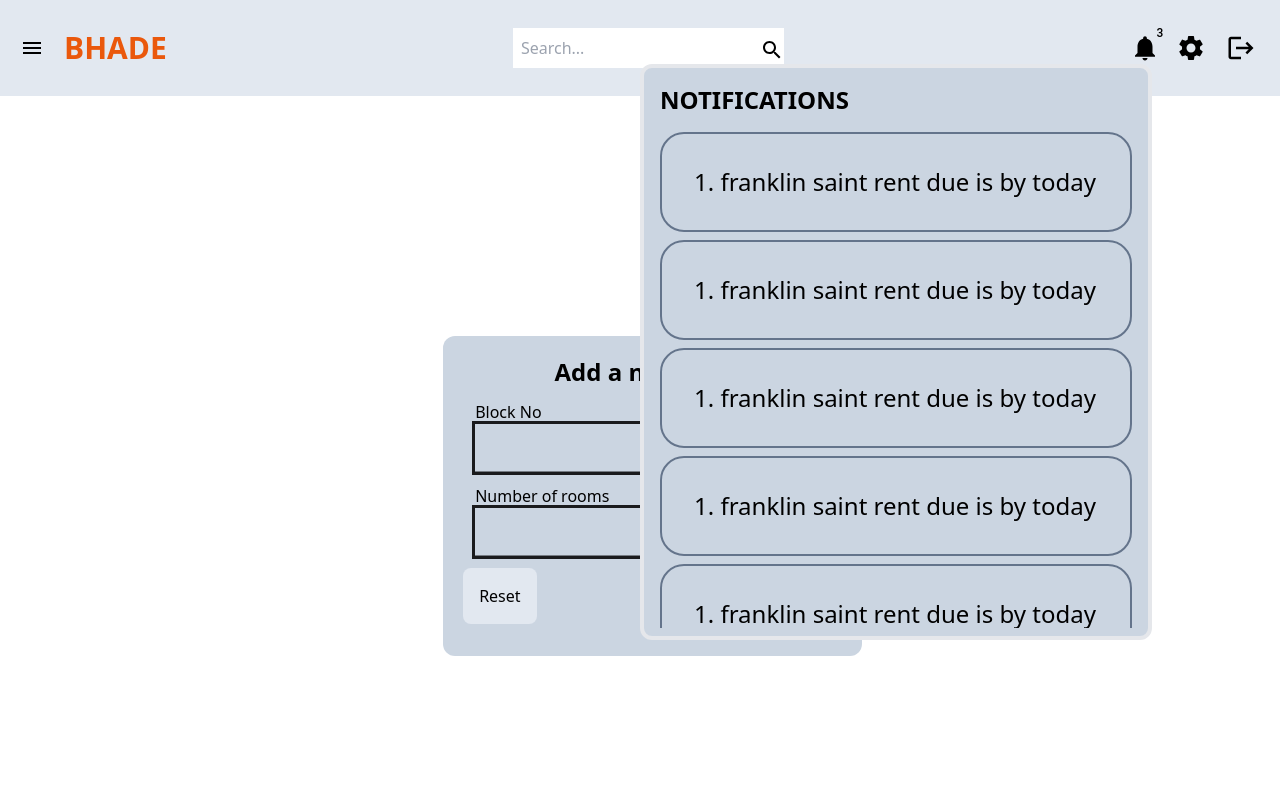
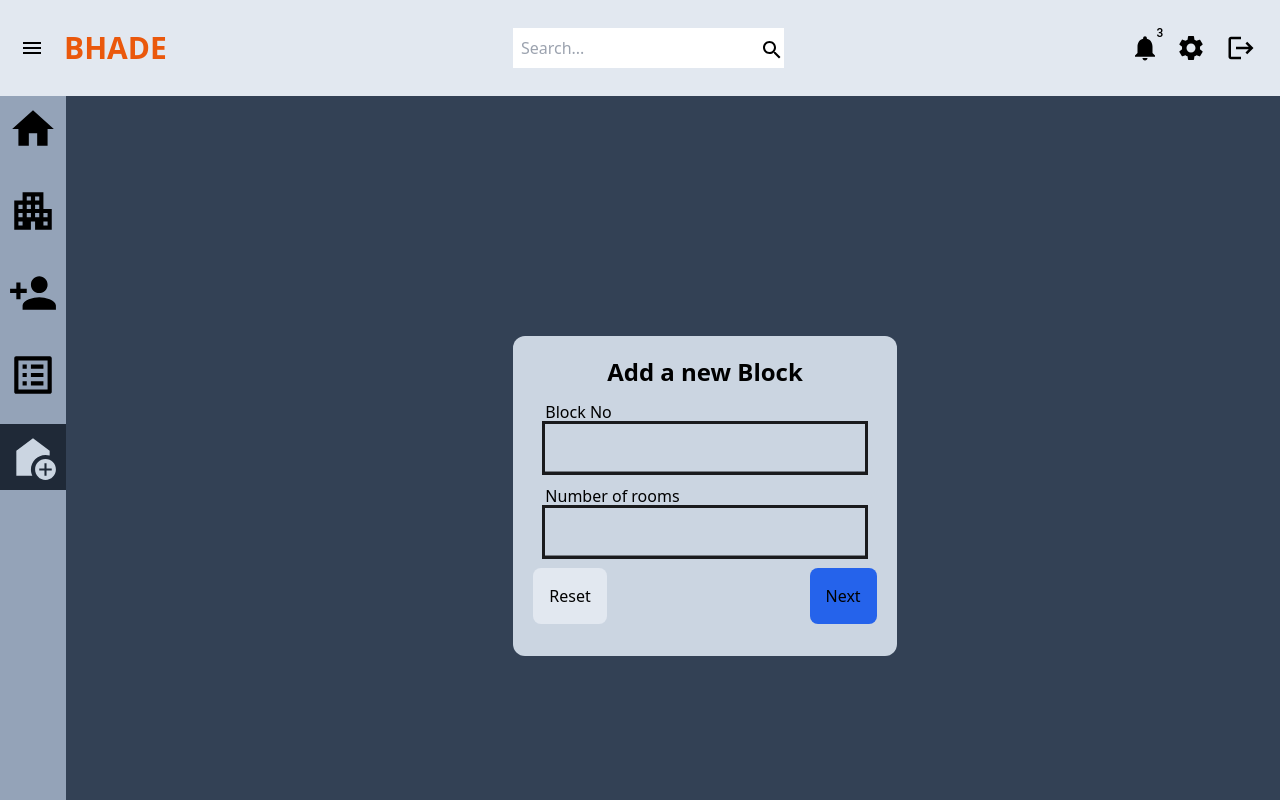
Before and after one commit to Frank-128/bhade, a React (Vite) app: page /addBlock in a window 1280 px wide. Shown: the top 800 px of the page. Built offline with nearby package versions, Linux system fonts and the light colour scheme.

Commit message:
responsive designs

```diff
--- a/src/App.jsx
+++ b/src/App.jsx
@@ -1,5 +1,5 @@
 import React, { useState } from "react";
-import { BrowserRouter, Outlet, Route, Routes } from "react-router-dom";
+import { BrowserRouter, Outlet, Route, Routes, useLocation } from "react-router-dom";
 import Navbar from "./components/Navbar";
 import Sidebar from "./components/Sidebar";
 import BlockPage from "./pages/BlockPage";
@@ -10,7 +10,7 @@ import TenantDetail from "./pages/TenantDetail";
 import {Setting} from "./pages/Setting";
 import { ChangePassword } from "./pages/ChangePassword";
 import { Account } from "./pages/Account";
-import { ChangeEmail } from "./pages/changeEmail";
+import { ChangeEmail } from "./pages/ChangeEmail";
 import AddTenant from "./pages/AddTenant";
 import EditTenant from "./pages/EditTenant";
 import AddRooms from "./pages/AddRooms";
@@ -19,7 +19,14 @@ import AddBlock from "./pages/AddBlock";
 
 function Skeleton() {
   const [isOpen, setIsOpen] = useState(false);
-    const [window, setWindow]= useState(false);
+    const [window, setWindow]= useState(true);
+    const location = useLocation();
+    const routePath = location.pathname.split('/')[1];
+    const [activeItem, setActiveItem] = React.useState(routePath || 'dashboard');
+    const handleActive = (tab) => {
+      setActiveItem(tab);
+
+    };
     const handleClick = (e)=>{
 
 
@@ -29,22 +36,23 @@ function Skeleton() {
             setWindow(true);
         }
     }
+    console.log(routePath)
   return (
-    <div onClick={handleClick} className="w-full skeleton  h-full ">
-      <Navbar isOpen={isOpen} window={window} setWindow={setWindow} setIsOpen={setIsOpen} />
+    <div onClick={handleClick} className="w-full skeleton relative  h-full ">
+      <Navbar isOpen={isOpen} handleActive={handleActive} window={window} setWindow={setWindow} setIsOpen={setIsOpen} />
       <div className="flex relative h-screen  w-full">
         <div
-          className={` h-full w-full   duration-300  ${
-            isOpen ? "basis-3/12" : "  basis-0 -ml-32"
+          className={` h-full w-full  duration-300  ${
+            isOpen ? "basis-3/12  " : "  basis-0"
           }`}
         >
-          {<Sidebar isOpen={isOpen} />}
+          {<Sidebar handleActive={handleActive} isOpen={isOpen} routePath={routePath} activeItem={activeItem} setActiveItem={setActiveItem} setIsOpen={setIsOpen} />}
         </div>
-        <div className={` ${isOpen ? " basis-9/12 " : "flex-1"} w-96 skeleton  h-full`}>
+        <div className={` ${isOpen ? " basis-9/12  z-10 al:hidden md:block " : "flex-1"} w-96 skeleton  h-full`}>
           <Outlet />
         </div>
       </div>
-          <footer className="bg-slate-300  h-96 flex flex-col gap-y-3 justify-center  items-center pb-28">
+          <footer className="bg-slate-300 h-96 flex flex-col gap-y-3 justify-center  items-center ">
            <div>  <span className={'font-bold text-3xl text-slate-800'}> BHADE</span> <span>&copy;2023</span></div>
            <div> <p className={'text-xl font-bold'}>Contact Developers</p></div>
               <div><i>Frank Ndagula | Salim Mchomvu | Denis Mgaya</i></div>
--- /dev/null
+++ b/src/components/BlockListItem.jsx
@@ -0,0 +1,15 @@
+import React from 'react'
+import { useNavigate } from 'react-router-dom'
+
+
+function BlockListItem({num,miniActive,handleMiniActive}) {
+  const navigate = useNavigate();
+
+  return (
+    <div onClick={()=>{navigate('/blocks/'+num);handleMiniActive(num.toString())}}  className={miniActive === num.toString()? 'bg-slate-700 m-2 p-1 cursor-pointer':'bg-slate-300 m-2 p-1 cursor-pointer'}>
+      block {num}
+    </div>
+  )
+}
+
+export default BlockListItem
--- a/src/components/BlockRows.jsx
+++ b/src/components/BlockRows.jsx
@@ -3,7 +3,7 @@ import Block from './Block'
 import {blocks} from '../assets/data'
 function BlockRows() {
   return (
-    <div className=" flex basis-1/12   overflow-x-scroll justify-between hideScroll pl-6">
+    <div className=" flex basis-2/12   overflow-x-scroll justify-between hideScroll pl-6">
 
 
         {
--- a/src/components/Navbar.jsx
+++ b/src/components/Navbar.jsx
@@ -8,9 +8,9 @@ import {
 import { Badge } from "@mui/material";
 import {useState} from "react";
 import {useNavigate} from 'react-router-dom';
-import './../app.css'
+import './../App.css'
 
-function Navbar({ isOpen, setIsOpen,window,setWindow }) {
+function Navbar({ isOpen, setIsOpen,window,setWindow,handleActive }) {
   const navigate = useNavigate();
 
   const setNotificationWindow=()=>{
@@ -19,8 +19,8 @@ function Navbar({ isOpen, setIsOpen,window,setWindow }) {
   return (
     <div className=" ">
       {/* Navbar for small devices */}
-      <div className="bg-slate-200 h-fit  md:hidden sx:w-screen al:w-[23.5rem] flex gap-4 flex-col justify-between p-5 items-center  ">
-        <p onClick={()=>navigate('/')}>
+      <div className="bg-slate-200 h-fit  md:hidden al:w-screen absolute  top-0 left-0 z-50 flex gap-4 flex-col justify-between p-5 items-center  ">
+        <p onClick={()=>{handleActive('dashboard');navigate('/');}}>
           <b className="text-3xl text-orange-600 cursor-pointer">BHADE</b>
         </p>
         {/* div for search */}
@@ -76,7 +76,7 @@ function Navbar({ isOpen, setIsOpen,window,setWindow }) {
               className="mr-5 cursor-pointer  "
             />
           )}
-          <p onClick={()=>navigate('/')}>
+          <p onClick={()=>{handleActive('dashboard');navigate('/');}}>
             <b className="text-3xl text-orange-600 cursor-pointer">BHADE</b>
           </p>
         </div>
@@ -92,7 +92,7 @@ function Navbar({ isOpen, setIsOpen,window,setWindow }) {
           <Badge badgeContent={3}>
             <Notifications  onClick={setNotificationWindow}  className="cursor-pointer notify" style={{ fontSize: "30px" }} />
           </Badge>
-            <Settings  onClick={()=>navigate('/settings')}  className="cursor-pointer" style={{fontSize:"30px"}}/>
+            <Settings  onClick={()=>{navigate('/settings');setIsOpen(false);handleActive('')}}  className="cursor-pointer" style={{fontSize:"30px"}}/>
             <Logout onClick={()=>navigate('./login')} className="mx-1 cursor-pointer" style={{ fontSize: "30px" }} />
 
 
--- a/src/components/Sidebar.jsx
+++ b/src/components/Sidebar.jsx
@@ -1,12 +1,187 @@
-import React from 'react'
+import {
+  AddHome,
+  Apartment,
+  Home,
+  ListAlt,
+  PersonAdd,
+} from "@mui/icons-material";
+import React from "react";
+import { useNavigate } from "react-router-dom";
+import BlockListItem from "./BlockListItem";
+import { blocks } from "../assets/data";
 
-function Sidebar({isOpen}) {
+
+function Sidebar({ isOpen,setIsOpen,activeItem,handleActive,routePath}) {
+  const [miniActive,setMiniActive]= React.useState('')
+  const handleMiniActive = (tab)=>{
+    setMiniActive(tab)
+  }
+  const navigate = useNavigate();
+  const [openBlocks, setOpenBlocks ] = React.useState(false)
   return (
-    <div className={`bg-blue-900    h-screen    overflow-hidden`}>
-frank
-Lorem ipsum dolor sit amet consectetur adipisicing elit. Facilis omnis, ducimus obcaecati excepturi eveniet placeat iure ratione accusamus perferendis maiores ipsum illo iusto laudantium ad. Aperiam beatae natus suscipit eos.
+    <div>
+    {/* sidebar for smaller devices from 280px to 768px */}
+      <div className={isOpen?" bg-slate-400  static w-screen  md:hidden  h-screen":" bg-slate-400 fixed hidden  md:hidden  h-screen"}>
+      <ul className="flex flex-col  gap-y-4  ">
+        <li>
+          <div
+            onClick={() => {handleActive("dashboard");navigate('/');setOpenBlocks(false);setIsOpen(false)}}
+            className={
+              activeItem === "dashboard"
+                ? "flex items-center bg-gray-800 p-2 cursor-pointer text-slate-300"
+                : "flex items-center  p-2 cursor-pointer "
+            }
+          >
+            <Home style={{ fontSize: "50px" }} />
+            { <span className="text-xl">Dashboard</span>}{" "}
+          </div>
+        </li>
+        <li>
+          <div
+            onClick={() => {handleActive("blocks"); setOpenBlocks(!openBlocks);setIsOpen(true)}}
+            className={
+              activeItem === "blocks"
+                ? "flex items-center bg-gray-800 p-2 cursor-pointer text-slate-300"
+                : "flex items-center  p-2 cursor-pointer "
+            }
+          >
+            <Apartment style={{ fontSize: "50px" }} />
+
+            { <span className="text-xl">Block list</span>}
+          </div>
+          {openBlocks && isOpen && <>
+          {
+            blocks.map((item)=>{
+              return <BlockListItem num={item.No} handleMiniActive={handleMiniActive} miniActive={miniActive} />
+            })
+          }
+
+          </>}
+
+        </li>
+        <li>
+          <div
+            onClick={() => {handleActive("addTenant");navigate('/addTenant');setOpenBlocks(false)}}
+            className={
+              activeItem === "addTenant"
+                ? "flex items-center bg-gray-800 p-2 cursor-pointer text-slate-300"
+                : "flex items-center  p-2 cursor-pointer "
+            }
+          >
+            <PersonAdd style={{ fontSize: "50px" }} />
+            {<span className="text-xl">Add Tenant</span>}
+          </div>
+        </li>
+        <li>
+          <div
+            onClick={() => {handleActive("todolist");navigate('/todolist');setOpenBlocks(false)}}
+            className={
+              activeItem === "todolist"
+                ? "flex items-center bg-gray-800 p-2 cursor-pointer text-slate-300"
+                : "flex items-center  p-2 cursor-pointer "
+            }
+          >
+            <ListAlt style={{ fontSize: "50px" }} />{" "}
+            {<span className="text-xl">Todos</span>}
+          </div>
+        </li>
+        <li>
+          <div
+            onClick={() => {handleActive("addBlock");navigate('/addBlock');setOpenBlocks(false)}}
+            className={
+              activeItem === "addBlock"
+                ? "flex items-center bg-gray-800 p-2 cursor-pointer text-slate-300"
+                : "flex items-center  p-2 cursor-pointer "
+            }
+          >
+            <AddHome style={{ fontSize: "50px" }} />{" "}
+            {<span className="text-xl">Add Block</span>}
+          </div>
+        </li>
+      </ul>
     </div>
-  )
+    {/* sidebar for large devices from 768 and above */}
+    <div className=" bg-slate-400 al:hidden md:block  h-screen">
+      <ul className="flex flex-col  gap-y-4  ">
+        <li>
+          <div
+            onClick={() => {handleActive("dashboard");navigate('/');setOpenBlocks(false)}}
+            className={
+              activeItem === "dashboard"
+                ? "flex items-center bg-gray-800 p-2 cursor-pointer text-slate-300"
+                : "flex items-center  p-2 cursor-pointer "
+            }
+          >
+            <Home style={{ fontSize: "50px" }} />
+            {isOpen && <span className="text-xl">Dashboard</span>}{" "}
+          </div>
+        </li>
+        <li>
+          <div
+            onClick={() => {handleActive("blocks"); setOpenBlocks(!openBlocks);setIsOpen(true)}}
+            className={
+              activeItem === "blocks"
+                ? "flex items-center bg-gray-800 p-2 cursor-pointer text-slate-300"
+                : "flex items-center  p-2 cursor-pointer "
+            }
+          >
+            <Apartment style={{ fontSize: "50px" }} />
+
+            {isOpen && <span className="text-xl">Block list</span>}
+          </div>
+          {openBlocks && isOpen && <>
+          {
+            blocks.map((item)=>{
+              return <BlockListItem num={item.No} handleMiniActive={handleMiniActive} miniActive={miniActive} />
+            })
+          }
+
+          </>}
+
+        </li>
+        <li>
+          <div
+            onClick={() => {handleActive("addTenant");navigate('/addTenant');setOpenBlocks(false)}}
+            className={
+              activeItem === "addTenant"
+                ? "flex items-center bg-gray-800 p-2 cursor-pointer text-slate-300"
+                : "flex items-center  p-2 cursor-pointer "
+            }
+          >
+            <PersonAdd style={{ fontSize: "50px" }} />
+            {isOpen && <span className="text-xl">Add Tenant</span>}
+          </div>
+        </li>
+        <li>
+          <div
+            onClick={() => {handleActive("todolist");navigate('/todolist');setOpenBlocks(false)}}
+            className={
+              activeItem === "todolist"
+                ? "flex items-center bg-gray-800 p-2 cursor-pointer text-slate-300"
+                : "flex items-center  p-2 cursor-pointer "
+            }
+          >
+            <ListAlt style={{ fontSize: "50px" }} />{" "}
+            {isOpen && <span className="text-xl">Todos</span>}
+          </div>
+        </li>
+        <li>
+          <div
+            onClick={() => {handleActive("addBlock");navigate('/addBlock');setOpenBlocks(false)}}
+            className={
+              activeItem === "addBlock"
+                ? "flex items-center bg-gray-800 p-2 cursor-pointer text-slate-300"
+                : "flex items-center  p-2 cursor-pointer "
+            }
+          >
+            <AddHome style={{ fontSize: "50px" }} />{" "}
+            {isOpen && <span className="text-xl">Add Block</span>}
+          </div>
+        </li>
+      </ul>
+    </div>
+    </div>
+  );
 }
 
-export default Sidebar
+export default Sidebar;
--- a/src/pages/AddBlock.jsx
+++ b/src/pages/AddBlock.jsx
@@ -16,7 +16,7 @@ function AddBlock() {
     }
     console.log(inputsValue);
   return (
-    <div className='pl-16 flex flex-col  items-center justify-center h-full'>
+    <div className='pl-16 flex flex-col bg-slate-700 items-center justify-center h-full'>
         <div className='w-1/3 h-3/12 bg-slate-300 p-5 rounded-xl flex flex-col justify-evenly'>
         <span  className='font-bold text-2xl text-center'>Add a new Block</span>
 
--- a/src/pages/BlockPage.jsx
+++ b/src/pages/BlockPage.jsx
@@ -14,7 +14,7 @@ function BlockPage() {
   return (
     <div >
     {/* div for smaller screens 280 to 767  */}
-      <div className='pl-6 h-full md:hidden w-full p-5  bg-slate-800'>
+      <div className='pl-6 h-full md:hidden w-screen p-5  bg-slate-800'>
       <BlockRows/>
 
       <div className='flex   flex-col '>
--- a/src/pages/Dashboard.jsx
+++ b/src/pages/Dashboard.jsx
@@ -10,13 +10,14 @@ function Dashboard() {
   return (
    <div>
    {/* dashboard for smaller devices from 280 - 767 */}
-     <div className="bg-slate-500 flex h-fit md:hidden al:ml-1 sx:ml-0 w-full   p-5 flex-col hideScroll">
+     <div className="bg-slate-500 flex h-fit md:hidden  al:ml-1 sx:ml-0 w-screen   p-5 flex-col hideScroll">
      <BlockRows/>
       <div className="basis-11/12 flex">
         <div className="basis-3/4 ml-6 w-screen al:flex-1  h-3/6 overflow-y-scroll">
          <div className="">
       <div className="text-2xl  bg-slate-500   ml-5    ">Tenants List</div>
-         <TenantBlock name={'Durk Don Toliver'} BlockNo={3} RoomNo={3}  />
+        <div className="overflow-y-scroll h-screen">
+        <TenantBlock name={'Durk Don Toliver'} BlockNo={3} RoomNo={3}  />
           <TenantBlock name={'Yatchy Travis'} BlockNo={3} RoomNo={3}  />
           <TenantBlock name={'Guissepe Monroe'} BlockNo={3} RoomNo={3}  />
           <TenantBlock name={'Denis pascal mgaya'} BlockNo={3} RoomNo={3}  />
@@ -31,18 +32,19 @@ function Dashboard() {
           <TenantBlock name={'Rico Camavinga Benzema'} BlockNo={3} RoomNo={3}  />
           <TenantBlock name={'Rico Camavinga Benzema'} BlockNo={3} RoomNo={3}  />
           <TenantBlock name={'Rico Camavinga Benzema'} BlockNo={3} RoomNo={3}  />
+        </div>
          </div>
         </div>
 
       </div>
     </div>
       {/* dashboard for devices 768 and above */}
-    <div className="bg-slate-500 md:flex xs:hidden h-full p-5  flex-col ">
+    <div className="bg-slate-500 md:flex xs:hidden h-screen p-16  flex-col ">
       <BlockRows/>
       <div className="flex ">
-        <div className="basis-9/12 ml-6 w-screen al:flex-1 flex-start">
+        <div className="basis-10/12 ml-6 w-screen al:flex-1 flex-start">
       <div className="text-3xl  bg-slate-500   ml-5   ">Tenants List</div>
-         <div className="h-[46rem]   overflow-y-scroll hideScroll">
+         <div className="h-[38rem]  overflow-y-scroll hideScroll">
          <TenantBlock name={'Durk Don Toliver'} BlockNo={3} RoomNo={3}  />
           <TenantBlock name={'Yatchy Travis'} BlockNo={3} RoomNo={3}  />
           <TenantBlock name={'Guissepe Monroe'} BlockNo={3} RoomNo={3}  />
--- a/src/pages/Rooms.jsx
+++ b/src/pages/Rooms.jsx
@@ -8,7 +8,7 @@ function Rooms() {
 
 
   return (
-    <div>
+    <div className='h-full bg-slate-700  overflow-y-scroll'>
     <div className='pl-16'><button onClick={()=>navigate('/addBlock')}><ArrowBack/>Back </button></div>
 
       <p className='text-center font-bold text-3xl'>Fill in the rooms Form</p>
--- a/src/pages/Setting.jsx
+++ b/src/pages/Setting.jsx
@@ -9,7 +9,7 @@ export const Setting=()=>{
         <div className={'pl-16 bg-slate-500 h-screen'}>
             <div className="text-white text-3xl flex gap-2">
                 <Settings style={{fontSize:"30px"}}  className="mt-1"/>
-              <span className="font-bold">Settings</span> 2
+              <span className="font-bold">Settings</span>
 
             </div>
             <div>
@@ -17,7 +17,7 @@ export const Setting=()=>{
                 <div className=" bg-slate-300 p-4 m-4 border-2 rounded-xl cursor-pointer " onClick={()=>navigate('/changepassword')}>  <p className="font-bold text-2xl">Change Password</p></div>
                 <div className=" bg-slate-300 p-4 m-4 border-2 rounded-xl cursor-pointer"  onClick={()=>navigate('/accounts')}> <p className="font-bold text-2xl">Accounts</p></div>
                 <div className=" bg-slate-300 p-4 m-4 border-2 rounded-xl cursor-pointer " onClick={()=>navigate('/')}> <p className="font-bold text-2xl">Contact Developers</p></div>
-            </div >
+            </div>
 
         </div>
     )
```
